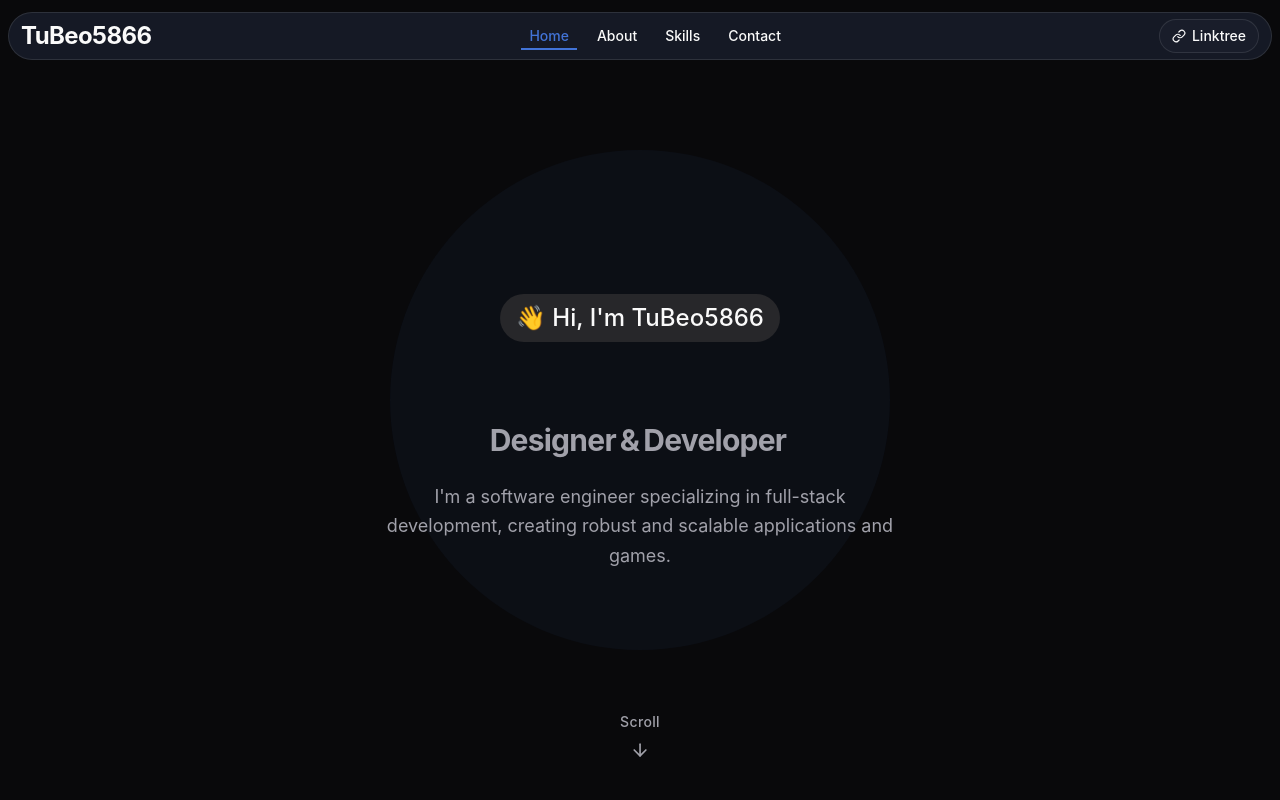
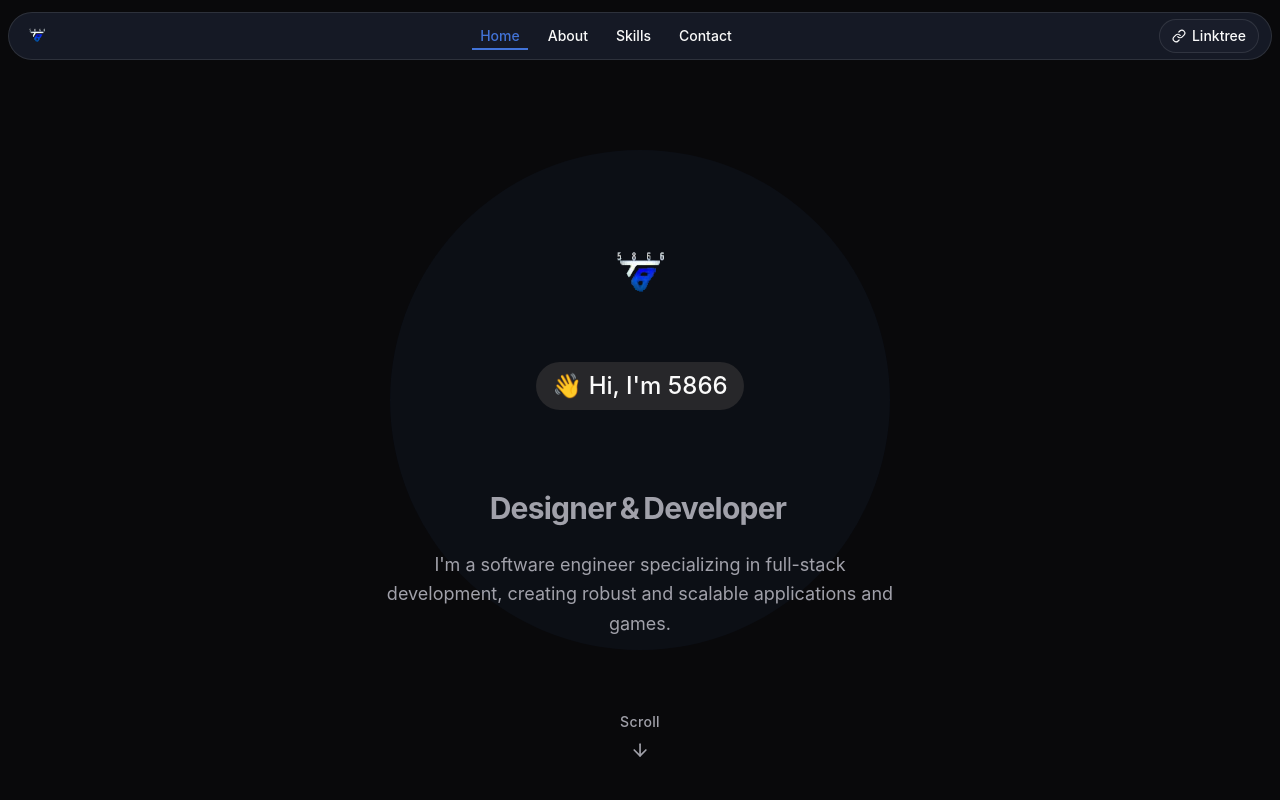
Before and after one commit to TuBeo5866/p-195704, a React (Vite) app: page / in a window 1280 px wide. Shown: the top 800 px of the page. Built offline with nearby package versions, Linux system fonts and the light colour scheme.

Commit message:
Replace text with image in header
Replaced the text "TuBeo5866" in the header with an image and added an image to the home section.

```diff
--- a/src/components/Header.tsx
+++ b/src/components/Header.tsx
@@ -74,13 +74,17 @@ const Header: React.FC = () => {
         <div className="bg-[#1A1F2C]/80 backdrop-blur-lg rounded-full px-3 py-1.5 flex justify-between items-center border border-white/10">
           <a
             href="#home"
-            className="text-2xl font-display font-bold tracking-tight hover:text-primary transition-colors"
+            className="hover:opacity-80 transition-opacity"
             onClick={(e) => {
               e.preventDefault();
               handleMenuItemClick('#home');
             }}
           >
-            TuBeo5866
+            <img
+              src="/lovable-uploads/95074087-2854-4712-8cd7-00d21e8268fd.png"
+              alt="5866 Logo"
+              className="h-8 w-auto"
+            />
           </a>
 
           {/* Centered Navigation */}
--- a/src/components/Hero.tsx
+++ b/src/components/Hero.tsx
@@ -36,8 +36,17 @@ const Hero: React.FC = () => {
 
       <div className="section-container flex items-center justify-center relative z-10">
         <div className="flex flex-col space-y-6 justify-center max-w-2xl text-center">
+          {/* Logo Image */}
+          <div className="flex justify-center mb-4">
+            <img
+              src="/lovable-uploads/95074087-2854-4712-8cd7-00d21e8268fd.png"
+              alt="5866 Logo"
+              className="h-24 w-auto animate-fade-in"
+            />
+          </div>
+
           <div className="space-y-1">
-            <p className="pill text-2xl">👋 Hi, I'm TuBeo5866</p>
+            <p className="pill text-2xl">👋 Hi, I'm 5866</p>
             <h1 className="heading-xl">
               <AnimatedText
                 text="Your Name"
```
Also changed, not shown: public/lovable-uploads/95074087-2854-4712-8cd7-00d21e8268fd.png (added).
